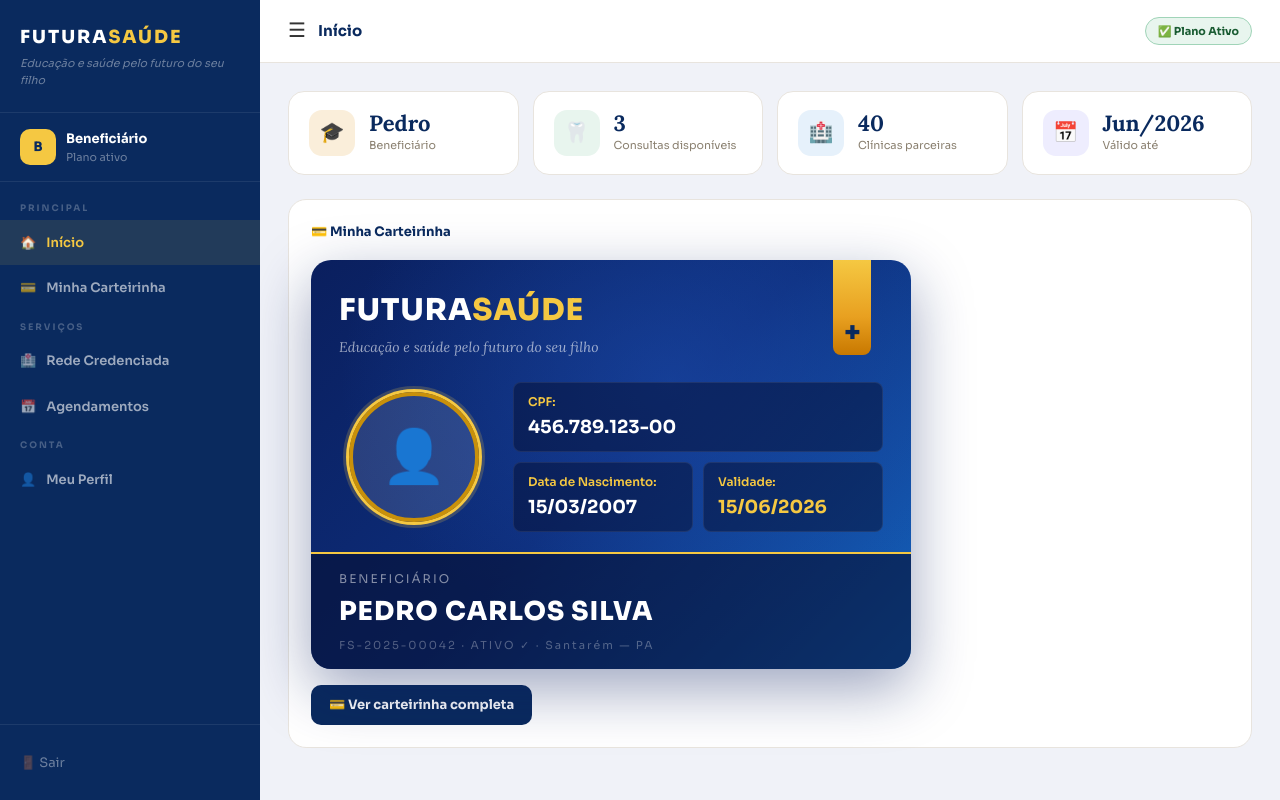
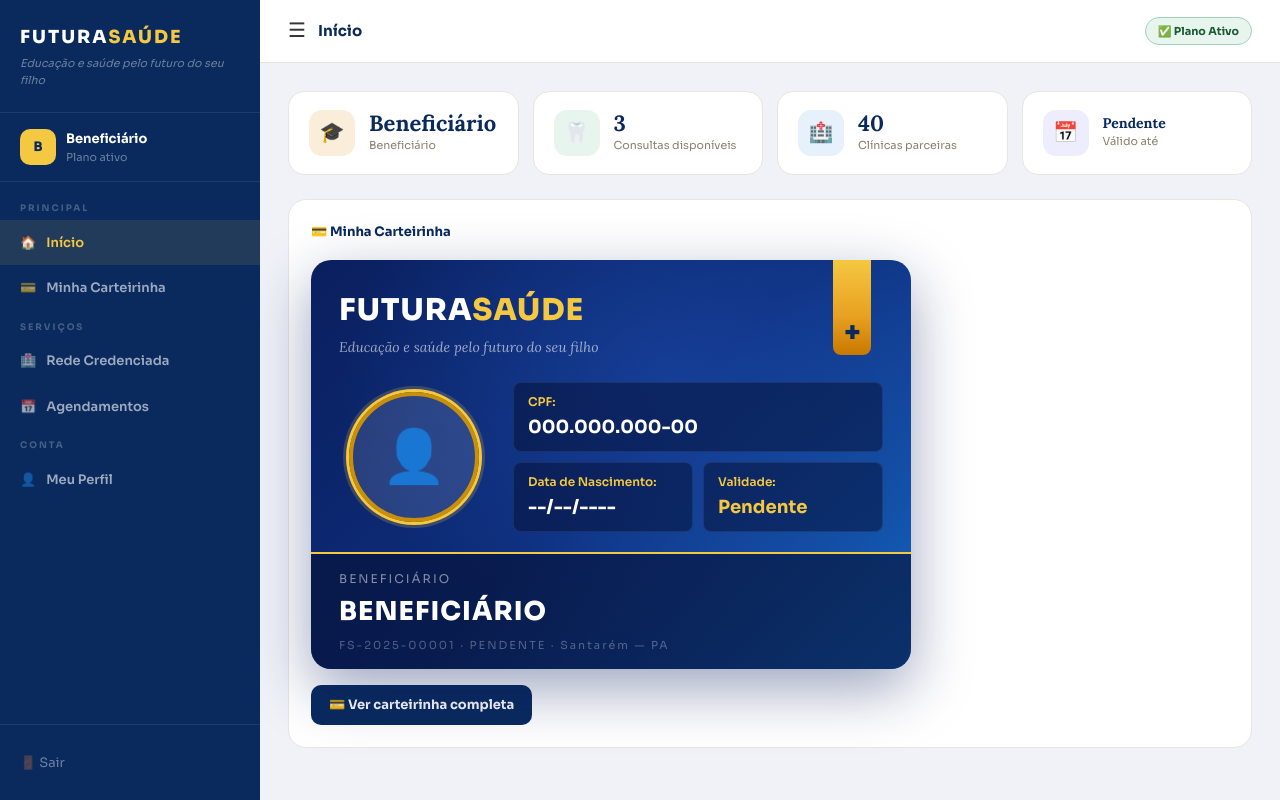
Before and after one commit to agapenegociosdigitais-beep/futurasaude, a Next.js app: page /dashboard in a window 1280 px wide. Built offline with nearby package versions, Linux system fonts and the light colour scheme; no server answers; sample sign-in values are in the browser's storage.

Commit message:
Dashboard com dados reais do Supabase

```diff
--- a/app/api/beneficiario/perfil/route.ts
+++ b/app/api/beneficiario/perfil/route.ts
@@ -1,97 +1,46 @@
+import { createClient } from '@supabase/supabase-js';
 import { NextRequest, NextResponse } from 'next/server';
-import { supabaseAdmin } from '@/lib/supabase';
+
+const supabaseAdmin = createClient(
+  process.env.NEXT_PUBLIC_SUPABASE_URL!,
+  process.env.SUPABASE_SERVICE_ROLE_KEY!
+);
 
 export async function GET(request: NextRequest) {
   try {
-    const token = request.headers.get('authorization')?.replace('Bearer ', '');
+    const authHeader = request.headers.get('authorization');
+    const token = authHeader?.replace('Bearer ', '');
 
     if (!token) {
-      return NextResponse.json(
-        { message: 'Token não fornecido' },
-        { status: 401 }
-      );
+      return NextResponse.json({ message: 'Não autorizado' }, { status: 401 });
     }
 
-    // Verificar token e obter user_id
-    const {
-      data: { user },
-      error: authError,
-    } = await supabaseAdmin.auth.getUser(token);
-
-    if (authError || !user) {
-      return NextResponse.json(
-        { message: 'Token inválido' },
-        { status: 401 }
-      );
+    const { data: { user }, error } = await supabaseAdmin.auth.getUser(token);
+    if (error || !user) {
+      return NextResponse.json({ message: 'Token inválido' }, { status: 401 });
     }
 
-    // Obter perfil
-    const { data: perfil, error } = await supabaseAdmin
+    // Buscar perfil do responsável
+    const { data: perfil } = await supabaseAdmin
       .from('perfis')
       .select('*')
       .eq('id', user.id)
       .single();
 
-    if (error) {
-      return NextResponse.json(
-        { message: 'Perfil não encontrado' },
-        { status: 404 }
-      );
-    }
+    // Buscar beneficiário vinculado
+    const { data: beneficiario } = await supabaseAdmin
+      .from('beneficiarios')
+      .select('*')
+      .eq('responsavel_id', user.id)
+      .single();
 
-    return NextResponse.json(perfil, { status: 200 });
+    return NextResponse.json({
+      perfil,
+      beneficiario,
+      message: 'Dados carregados com sucesso'
+    });
+
   } catch (error) {
-    return NextResponse.json(
-      { message: 'Erro interno do servidor' },
-      { status: 500 }
-    );
+    return NextResponse.json({ message: 'Erro interno' }, { status: 500 });
   }
 }
-
-export async function PUT(request: NextRequest) {
-  try {
-    const token = request.headers.get('authorization')?.replace('Bearer ', '');
-    const body = await request.json();
-
-    if (!token) {
-      return NextResponse.json(
-        { message: 'Token não fornecido' },
-        { status: 401 }
-      );
-    }
-
-    const {
-      data: { user },
-      error: authError,
-    } = await supabaseAdmin.auth.getUser(token);
-
-    if (authError || !user) {
-      return NextResponse.json(
-        { message: 'Token inválido' },
-        { status: 401 }
-      );
-    }
-
-    const { error } = await supabaseAdmin
-      .from('perfis')
-      .update(body)
-      .eq('id', user.id);
-
-    if (error) {
-      return NextResponse.json(
-        { message: 'Erro ao atualizar perfil' },
-        { status: 400 }
-      );
-    }
-
-    return NextResponse.json(
-      { message: 'Perfil atualizado com sucesso' },
-      { status: 200 }
-    );
-  } catch (error) {
-    return NextResponse.json(
-      { message: 'Erro interno do servidor' },
-      { status: 500 }
-    );
-  }
-}
--- a/app/dashboard/page.tsx
+++ b/app/dashboard/page.tsx
@@ -10,6 +10,7 @@ export default function DashboardPage() {
   const [fotoUrl, setFotoUrl] = useState<string | null>(null);
   const [uploadingFoto, setUploadingFoto] = useState(false);
   const [gerandoPdf, setGerandoPdf] = useState(false);
+  const [beneficiario, setBeneficiario] = useState<any>(null);
   const fileInputRef = useRef<HTMLInputElement>(null);
   const router = useRouter();
 
@@ -31,21 +32,40 @@ export default function DashboardPage() {
     const fotoSalva = localStorage.getItem('fs-foto-url');
     if (fotoSalva) setFotoUrl(fotoSalva);
 
-    // Depois tenta atualizar do servidor
-    fetch('/api/beneficiario/foto', {
+    // Buscar dados reais do beneficiário
+    fetch('/api/beneficiario/perfil', {
       headers: { Authorization: `Bearer ${activeToken}` }
     })
       .then(res => res.json())
       .then(data => {
-        if (data.url) {
-          setFotoUrl(data.url);
-          localStorage.setItem('fs-foto-url', data.url);
+        if (data.beneficiario) {
+          setBeneficiario(data.beneficiario);
+          if (data.beneficiario.foto_url) {
+            setFotoUrl(data.beneficiario.foto_url);
+            localStorage.setItem('fs-foto-url', data.beneficiario.foto_url);
+          }
         }
       })
       .catch(() => {})
       .finally(() => setLoading(false));
 
   }, [router]);
+
+  // Helpers para dados reais
+  const nomeExibir = beneficiario?.nome_completo || localStorage.getItem('usuario_nome') || 'Beneficiário';
+  const primeiroNome = nomeExibir.split(' ')[0];
+  const numeroCartao = beneficiario?.numero_cartao || 'FS-2025-00001';
+  const cpfExibir = beneficiario?.cpf
+    ? beneficiario.cpf.replace(/(\d{3})(\d{3})(\d{3})(\d{2})/, '$1.$2.$3-$4')
+    : '000.000.000-00';
+  const nascimento = beneficiario?.data_nascimento
+    ? new Date(beneficiario.data_nascimento + 'T00:00:00').toLocaleDateString('pt-BR')
+    : '--/--/----';
+  const validadeCartao = beneficiario?.plano_fim
+    ? new Date(beneficiario.plano_fim + 'T00:00:00').toLocaleDateString('pt-BR')
+    : 'Pendente';
+  const statusPlano = beneficiario?.status === 'ativo' ? 'ATIVO' : 'PENDENTE';
+  const cidadeBen = beneficiario?.cidade || 'Santarém — PA';
 
   // Upload de foto — salva no Supabase Storage
   const handleFotoUpload = async (e: React.ChangeEvent<HTMLInputElement>) => {
@@ -179,7 +199,7 @@ export default function DashboardPage() {
                 <div class="row">
                   <div class="campo">
                     <div class="campo-label">Data de Nascimento:</div>
-                    <div class="campo-val">15/03/2007</div>
+                    <div class="campo-val">{nascimento}</div>
                   </div>
                   <div class="campo">
                     <div class="campo-label">Validade:</div>
@@ -190,8 +210,8 @@ export default function DashboardPage() {
             </div>
             <div class="footer">
               <div class="footer-tipo">Beneficiário</div>
-              <div class="footer-nome">Pedro Carlos Silva</div>
-              <div class="footer-num">FS-2025-00042 · ATIVO ✓ · Santarém — PA</div>
+              <div class="footer-nome">{nomeExibir}</div>
+              <div class="footer-num">{numeroCartao} · ATIVO ✓ · Santarém — PA</div>
             </div>
           </div>
         </body>
@@ -364,7 +384,7 @@ export default function DashboardPage() {
         <div className="sidebar-user">
           <div className="avatar">B</div>
           <div>
-            <div style={{ fontSize: '13px', fontWeight: '700', color: 'white' }}>Beneficiário</div>
+            <div style={{ fontSize: '13px', fontWeight: '700', color: 'white' }}>{primeiroNome}</div>
             <div style={{ fontSize: '11px', color: 'rgba(255,255,255,0.4)' }}>Plano ativo</div>
           </div>
         </div>
@@ -425,7 +445,7 @@ export default function DashboardPage() {
               <div className="stats-grid">
                 <div className="stat-card">
                   <div className="stat-icon" style={{ background: '#faeeda' }}>🎓</div>
-                  <div><div className="stat-val">Pedro</div><div className="stat-label">Beneficiário</div></div>
+                  <div><div className="stat-val">{primeiroNome}</div><div className="stat-label">Beneficiário</div></div>
                 </div>
                 <div className="stat-card">
                   <div className="stat-icon" style={{ background: '#e8f5ee' }}>🦷</div>
@@ -437,7 +457,7 @@ export default function DashboardPage() {
                 </div>
                 <div className="stat-card">
                   <div className="stat-icon" style={{ background: '#eeedfe' }}>📅</div>
-                  <div><div className="stat-val">Jun/2026</div><div className="stat-label">Válido até</div></div>
+                  <div><div className="stat-val" style={{fontSize:'14px'}}>{validadeCartao}</div><div className="stat-label">Válido até</div></div>
                 </div>
               </div>
 
@@ -460,24 +480,24 @@ export default function DashboardPage() {
                   <div className="cn-campos">
                     <div className="cn-campo">
                       <div className="cn-campo-label">CPF:</div>
-                      <div className="cn-campo-val">456.789.123-00</div>
+                      <div className="cn-campo-val">{cpfExibir}</div>
                     </div>
                     <div className="cn-campos-row">
                       <div className="cn-campo">
                         <div className="cn-campo-label">Data de Nascimento:</div>
-                        <div className="cn-campo-val">15/03/2007</div>
+                        <div className="cn-campo-val">{nascimento}</div>
                       </div>
                       <div className="cn-campo">
                         <div className="cn-campo-label">Validade:</div>
-                        <div className="cn-campo-val" style={{ color: '#f5c842' }}>15/06/2026</div>
+                        <div className="cn-campo-val" style={{ color: '#f5c842' }}>{validadeCartao}</div>
                       </div>
                     </div>
                   </div>
                 </div>
                 <div className="cn-footer-bar">
                   <div className="cn-footer-tipo">Beneficiário</div>
-                  <div className="cn-footer-nome">Pedro Carlos Silva</div>
-                  <div className="cn-numero-bar">FS-2025-00042 · ATIVO ✓ · Santarém — PA</div>
+                  <div className="cn-footer-nome">{nomeExibir.toUpperCase()}</div>
+                  <div className="cn-numero-bar">{numeroCartao} · {statusPlano} · {cidadeBen}</div>
                 </div>
               </div>
                 <button className="btn-download" onClick={() => setCurrentPage('carteirinha')}>
@@ -508,24 +528,24 @@ export default function DashboardPage() {
                   <div className="cn-campos">
                     <div className="cn-campo">
                       <div className="cn-campo-label">CPF:</div>
-                      <div className="cn-campo-val">456.789.123-00</div>
+                      <div className="cn-campo-val">{cpfExibir}</div>
                     </div>
                     <div className="cn-campos-row">
                       <div className="cn-campo">
                         <div className="cn-campo-label">Data de Nascimento:</div>
-                        <div className="cn-campo-val">15/03/2007</div>
+                        <div className="cn-campo-val">{nascimento}</div>
                       </div>
                       <div className="cn-campo">
                         <div className="cn-campo-label">Validade:</div>
-                        <div className="cn-campo-val" style={{ color: '#f5c842' }}>15/06/2026</div>
+                        <div className="cn-campo-val" style={{ color: '#f5c842' }}>{validadeCartao}</div>
                       </div>
                     </div>
                   </div>
                 </div>
                 <div className="cn-footer-bar">
                   <div className="cn-footer-tipo">Beneficiário</div>
-                  <div className="cn-footer-nome">Pedro Carlos Silva</div>
-                  <div className="cn-numero-bar">FS-2025-00042 · ATIVO ✓ · Santarém — PA</div>
+                  <div className="cn-footer-nome">{nomeExibir.toUpperCase()}</div>
+                  <div className="cn-numero-bar">{numeroCartao} · {statusPlano} · {cidadeBen}</div>
                 </div>
               </div>
               <div style={{ display: 'flex', gap: '12px', flexWrap: 'wrap', marginTop: '16px' }}>
@@ -613,9 +633,9 @@ export default function DashboardPage() {
               <div style={{ display: 'flex', flexDirection: 'column', gap: '14px' }}>
                 <div style={{ display: 'grid', gridTemplateColumns: '1fr 1fr', gap: '14px' }}>
                   <div><div style={{ fontSize: '11px', color: 'var(--cinza)', marginBottom: '4px', fontWeight: '600' }}>RESPONSÁVEL</div><div style={{ fontWeight: '700', color: 'var(--azul)' }}>João Carlos Silva</div></div>
-                  <div><div style={{ fontSize: '11px', color: 'var(--cinza)', marginBottom: '4px', fontWeight: '600' }}>BENEFICIÁRIO</div><div style={{ fontWeight: '700', color: 'var(--azul)' }}>Pedro Carlos Silva</div></div>
-                  <div><div style={{ fontSize: '11px', color: 'var(--cinza)', marginBottom: '4px', fontWeight: '600' }}>PLANO ATÉ</div><div style={{ color: '#1a7a4a', fontWeight: '700' }}>15/Jun/2026</div></div>
-                  <div><div style={{ fontSize: '11px', color: 'var(--cinza)', marginBottom: '4px', fontWeight: '600' }}>CARTÃO</div><div>FS-2025-00042</div></div>
+                  <div><div style={{ fontSize: '11px', color: 'var(--cinza)', marginBottom: '4px', fontWeight: '600' }}>BENEFICIÁRIO</div><div style={{ fontWeight: '700', color: 'var(--azul)' }}>{nomeExibir}</div></div>
+                  <div><div style={{ fontSize: '11px', color: 'var(--cinza)', marginBottom: '4px', fontWeight: '600' }}>PLANO ATÉ</div><div style={{ color: '#1a7a4a', fontWeight: '700' }}>{validadeCartao}</div></div>
+                  <div><div style={{ fontSize: '11px', color: 'var(--cinza)', marginBottom: '4px', fontWeight: '600' }}>CARTÃO</div><div>{numeroCartao}</div></div>
                 </div>
                 <div style={{ borderTop: '1px solid #f0eeea', paddingTop: '14px', fontSize: '12px', color: 'var(--cinza)', lineHeight: '1.7' }}>
                   🔒 Seus dados são protegidos pela LGPD (Lei 13.709/2018).
```
